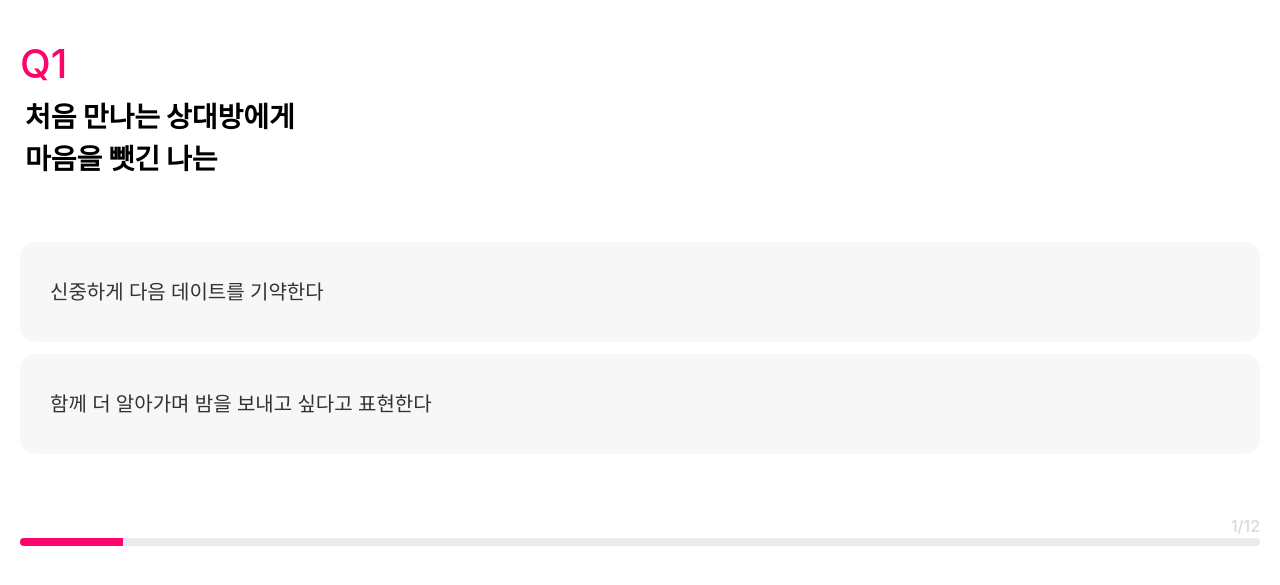
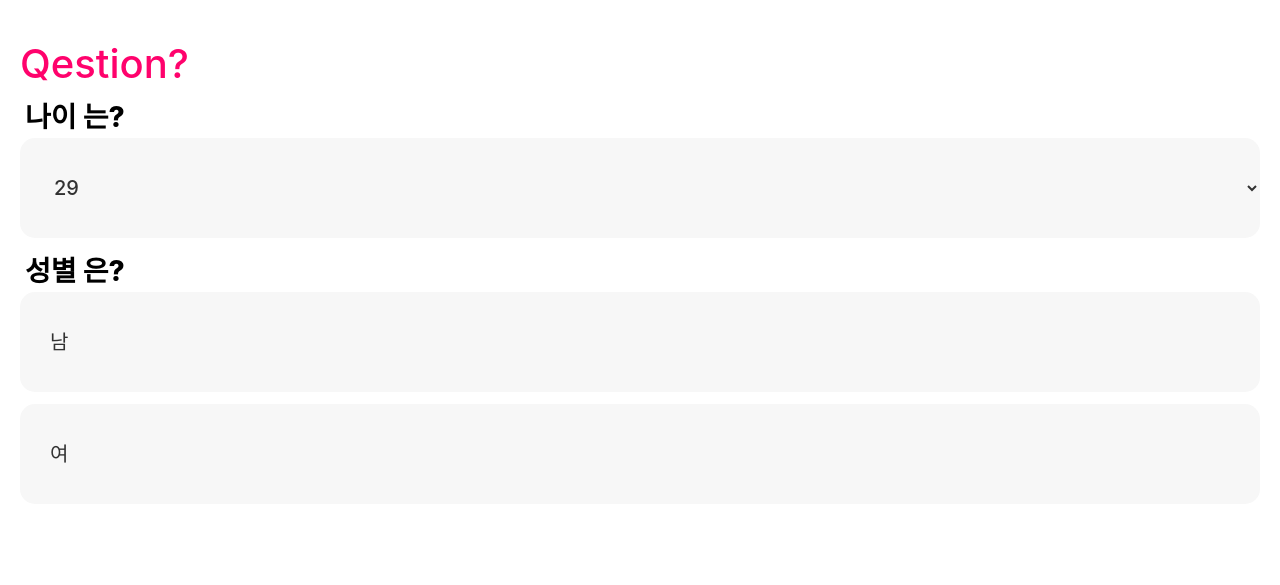
Before and after one commit to jinsujj/Flask-SexualTest, a Flask app: page /test in a window 1280 px wide. Shown: the top 585 px of the page. Run offline with Flask 2, Linux system fonts and the light colour scheme; some libraries are stand-ins or nearby versions.

Commit message:
Mongo DB 연동, 성별, 나이 추가
DB 연동 , 성별 나이 추가

```diff
--- a/app.py
+++ b/app.py
@@ -5,13 +5,14 @@
 
 app = Flask(__name__)
 
-client = MongoClient('mongodb://test:test@54.180.103.20',27017)
+client = MongoClient('mongodb://test:test@54.180.103.20', 27017)
 db = client.user  # 'dbsparta'라는 이름의 db를 만들거나 사용합니다.
 
 
 @app.route('/')
 def home():
     return render_template('intro.html')
+
 
 @app.route('/test')
 def test():
@@ -22,25 +23,31 @@
 def loading():
     return render_template('loading.html')
 
+
 @app.route('/result/ISTJ')
 def result_ISTG():
     return render_template('ISTJ.html')
+
 
 @app.route('/result/ISFJ')
 def result_ISFJ():
     return render_template('ISFJ.html')
 
+
 @app.route('/result/INTJ')
 def result_INTJ():
     return render_template('INTJ.html')
+
 
 @app.route('/result/INFJ')
 def result_INFJ():
     return render_template('INFJ.html')
 
+
 @app.route('/result/ESTJ')
 def result_ESTJ():
     return render_template('ESTJ.html')
+
 
 @app.route('/result/ENTP')
 def result_ENTP():
@@ -52,17 +59,21 @@
     # 1. 클라이언트가 전달한 name_give를 name_receive 변수에 넣습니다.
     array = request.form.getlist('res[]')
 
-    print(len(array))
+    print(array)
     cnt_a = 0
     cnt_b = 0
     result = ""
 
     # 구체적인 로직으로 변경해야해
     for index, value in enumerate(array):
-        if value == 'A':
+        if value == 'A':  # a 선택 개수
             cnt_a += 1
-        elif value == 'B':
+        elif value == 'B':  # b 선택 개수
             cnt_b += 1
+        elif value == 'M' or value == 'F':  # 성별
+            sex = value
+        else:  # 나이
+            age = value
 
     print(cnt_a, cnt_b)
 
@@ -79,6 +90,13 @@
     elif cnt_a <= 12:
         result = 'ENTP'
 
+    doc = {
+        'sex': sex,
+        'age': age,
+        'result': result,
+    }
+    db.user.insert_one(doc)
+
     return jsonify({'result': result})
 
 
--- a/templates/test.html
+++ b/templates/test.html
@@ -34,6 +34,15 @@
             font-weight: 800;
             line-height: 1.5;
             height: 130px;
+            padding: 0 5px;
+            text-align: left;
+        }
+
+        p1 {
+            font-size: 28px;
+            font-weight: 800;
+            line-height: 1.5;
+            height: 50px;
             padding: 0 5px;
             text-align: left;
         }
@@ -77,6 +86,15 @@
             opacity: 1.0;
         }
 
+        select:hover {
+            background-color: rgb(235, 235, 235);
+        }
+
+        select:after {
+            opacity: 1.0;
+        }
+
+
         .page-state {
             width: 100%;
             text-align: right;
@@ -102,6 +120,11 @@
             transform: translateX(110%);
         }
 
+        .slide-left select {
+            animation: 700ms slide-left 600ms forwards;
+            transform: translateX(110%);
+        }
+
         @keyframes slide-left {
             to {
                 transform: translateX(0);
@@ -112,12 +135,73 @@
             width: 100%;
             height: 8px;
         }
+
+        select {
+            width: 100%;
+            color: rgba(0, 0, 0, 0.8);
+            background-color: rgb(247, 247, 247);
+            opacity: 1;
+            transform: translate(0px, 0px);
+            display: flex;
+            padding: 0 30px;
+            height: 100px;
+            font-size: 20px;
+            align-items: center;
+            border-radius: 15px;
+            margin-bottom: 12px;
+            font-weight: 500;
+            cursor: pointer;
+            border-right: none;
+            border-left: none;
+            border-top: none;
+            border-bottom: none;
+            text-align: left;
+        }
+
     </style>
 
 </head>
 <body>
 <div id="test-list">
-    <div id="Q1" class="slide-left">
+    <div id="Q0" class="slide-left">
+        <h1 class="display-7" style="color:#FF026C">Qestion?</h1>
+        <p1>나이 는?</p1>
+        <select id="age">
+            <option value="20">20</option>
+            <option value="21">21</option>
+            <option value="22">22</option>
+            <option value="23">23</option>
+            <option value="24">24</option>
+            <option value="25">25</option>
+            <option value="26">26</option>
+            <option value="27">27</option>
+            <option value="28">28</option>
+            <option value="29" selected="selected">29</option>
+            <option value="30">30</option>
+            <option value="31">31</option>
+            <option value="32">32</option>
+            <option value="33">33</option>
+            <option value="34">34</option>
+            <option value="35">35</option>
+            <option value="36">36</option>
+            <option value="37">37</option>
+            <option value="38">38</option>
+            <option value="39">39</option>
+            <option value="40">40</option>
+        </select>
+        <p1>성별 은?</p1>
+        <div>
+            <button class="test-box" onclick="check('0a')" onmouseover="this.style.color='white';"
+                    onMouseout="this.style.color='black';">
+                남
+            </button>
+            <button class="test-box" onclick="check('0b')" onmouseover="this.style.color='white';"
+                    onMouseout="this.style.color='black';">
+                여
+            </button>
+        </div>
+    </div>
+    <div id="Q1" class="slide-left" style="display:none">
         <h1 class="display-7" style="color:#FF026C">Q1</h1>
         <p>처음 만나는 상대방에게 </br>마음을 뺏긴 나는</p>
         <div>
@@ -366,17 +450,34 @@
     function check(val) {
         let type = val.substr(-1);
         let num = val.substr(0, val.length - 1);
-        if (type == 'a')
-            arr[num] = 'A';
-        else
-            arr[num] = 'B';
+        let num2, now_id, next_id, ages;
 
-        let num2 = num * 1 + 1;
-        let now_id = 'Q' + num;
-        let next_id = 'Q' + num2;
+        //Intro 성별 입력
+        if (num == 0) {
+            if (type == 'a')
+                arr[num] = 'M';
+            else
+                arr[num] = 'F';
+
+            num2 = 1;
+        }
+        //문항 입력
+        else {
+            if (type == 'a')
+                arr[num] = 'A';
+            else
+                arr[num] = 'B';
+
+            num2 = num * 1 + 1;
+        }
+
+        now_id = 'Q' + num;
+        next_id = 'Q' + num2;
 
         //마지막 문항
         if (next_id == 'Q13') {
+             ages = $('#age').val();
+             arr[13] = ages;
             $.ajax({
                 type: "POST",
                 url: "/api/result",
```
